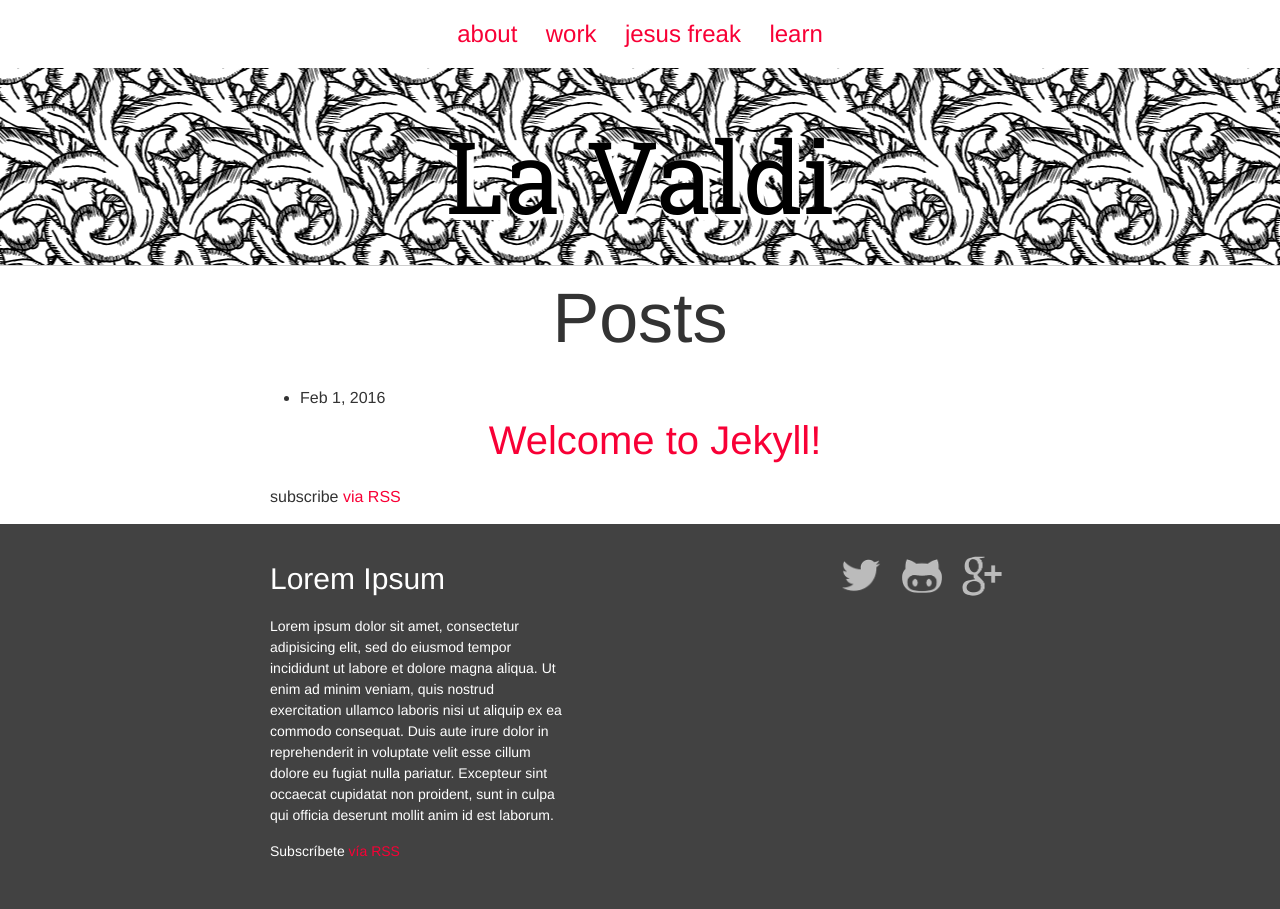
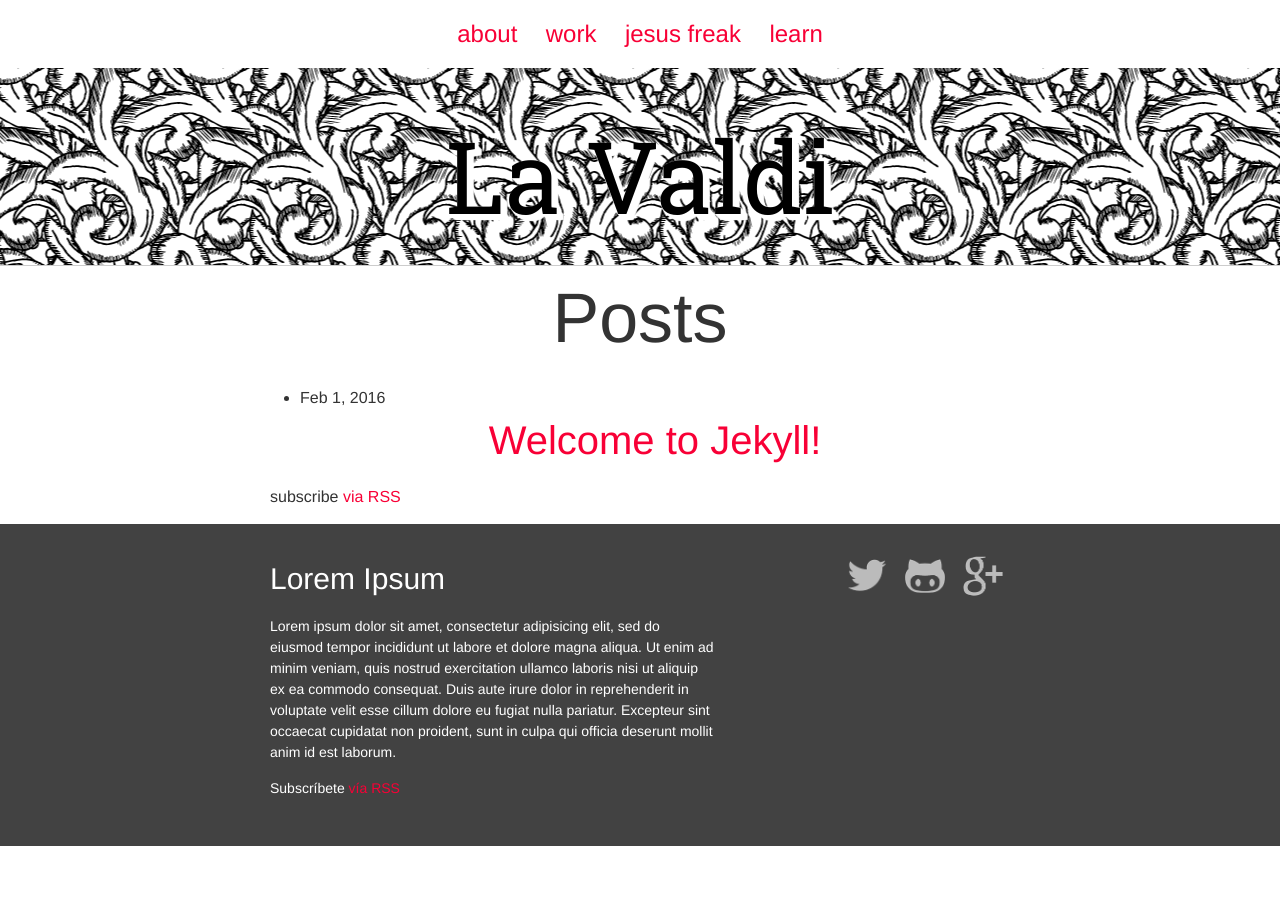
Before and after one commit to lavaldi/lavaldi-1.0, a Jekyll site: the page built from index.html, in a window 1280 px wide. Built offline with Jekyll 4.4.1, drawn with Linux system fonts in a browser that asks for light colours; some web fonts are replaced.

Commit message:
changes in the styles for the footer

```diff
--- a/_sass/_layout.scss
+++ b/_sass/_layout.scss
@@ -47,21 +47,29 @@
   padding: 2em 0;
   color: #fff;
   background: $grey-color-dark;
+
+  .wrapper{
+    font-size: 0;
+  }
 }
 
-.footer-content{
-  float: left;
-  width: 40%;
-  font-size: 0.875em;
+.footer-content, .footer-social {
+  display: inline-block;
+  font-size: 14px;
+  vertical-align: top;
+}
 
-  h3{
+.footer-content {
+  width: 60%;
+  h3 {
     text-align: left;
   }
 }
 
-.footer-social{
-  float: right;
-  li{
+.footer-social {
+  text-align: right;
+  width: 40%;
+  li {
     display: inline-block;
     margin: 0 0.5em;
   }
```
